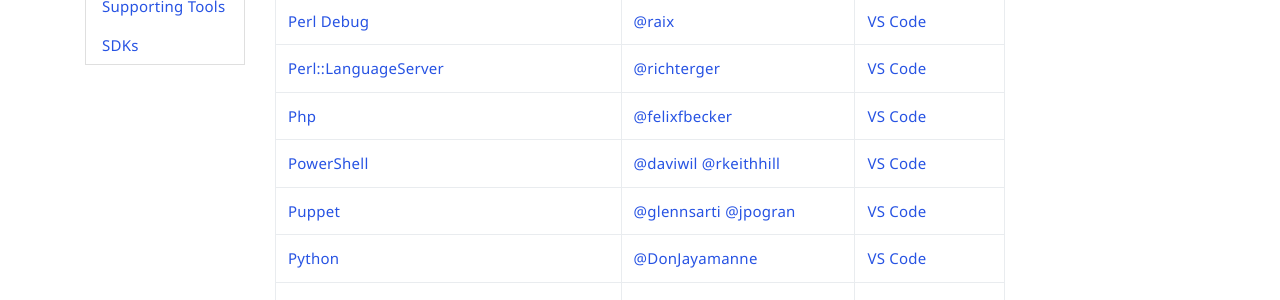
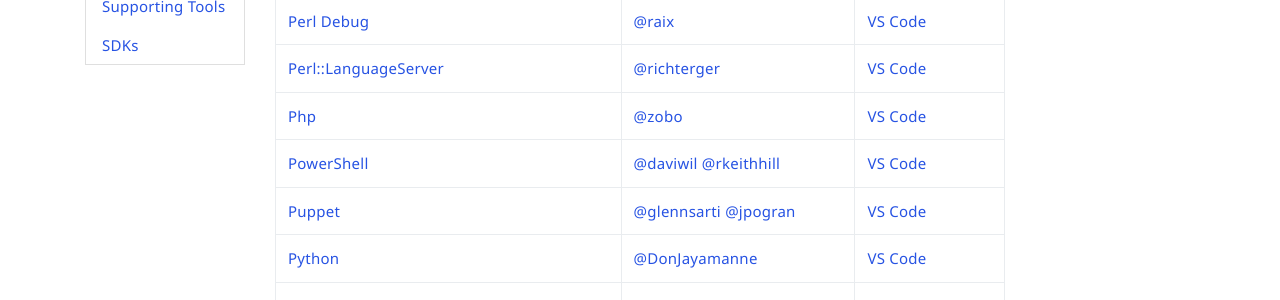
Before and after one commit to microsoft/debug-adapter-protocol, a Jekyll site: the page built from _implementors/adapters.md, in a window 1280 px wide and 900 px high, scrolled down 2686 px. Shown: the part 154-454 px from the top of the window. Built offline with Jekyll 4.4.1, drawn with Linux system fonts in a browser that asks for light colours; nearby versions of some CDN libraries; comment, search, counter and statistics services are not loaded.

Commit message:
Update PHP DA information
vscode-php-debug was migrated from felixfbecker to xdebug organization and is currently maintained by @zobo

```diff
--- a/_implementors/adapters.md
+++ b/_implementors/adapters.md
@@ -63,7 +63,7 @@
 [Papyrus](https://github.com/joelday/papyrus-debug-server)|[@joelday](https://github.com/joelday)|[VS Code](https://marketplace.visualstudio.com/items?itemName=joelday.papyrus-lang-vscode)
 [Perl Debug](https://github.com/raix/vscode-perl-debug)|[@raix](https://github.com/raix)|[VS Code](https://marketplace.visualstudio.com/items?itemName=mortenhenriksen.perl-debug)
 [Perl::LanguageServer](https://github.com/richterger/Perl-LanguageServer)|[@richterger](https://github.com/richterger)|[VS Code](https://marketplace.visualstudio.com/items?itemName=richterger.perl)
-[Php](https://github.com/felixfbecker/vscode-php-debug)|[@felixfbecker](https://github.com/felixfbecker)|[VS Code](https://marketplace.visualstudio.com/items?itemName=felixfbecker.php-debug)
+[Php](https://github.com/xdebug/vscode-php-debug)|[@zobo](https://github.com/zobo)|[VS Code](https://marketplace.visualstudio.com/items?itemName=xdebug.php-debug)
 [PowerShell](https://github.com/PowerShell/vscode-powershell)|[@daviwil](https://github.com/daviwil) [@rkeithhill](https://github.com/rkeithhill)|[VS Code](https://marketplace.visualstudio.com/items?itemName=ms-vscode.PowerShell)
 [Puppet](https://github.com/lingua-pupuli/puppet-editor-services)|[@glennsarti](https://github.com/glennsarti) [@jpogran](https://github.com/jpogran)|[VS Code](https://marketplace.visualstudio.com/items?itemName=jpogran.puppet-vscode)
 [Python](https://github.com/Microsoft/vscode-python)|[@DonJayamanne](https://github.com/DonJayamanne)|[VS Code](https://marketplace.visualstudio.com/items?itemName=ms-python.python)
```
